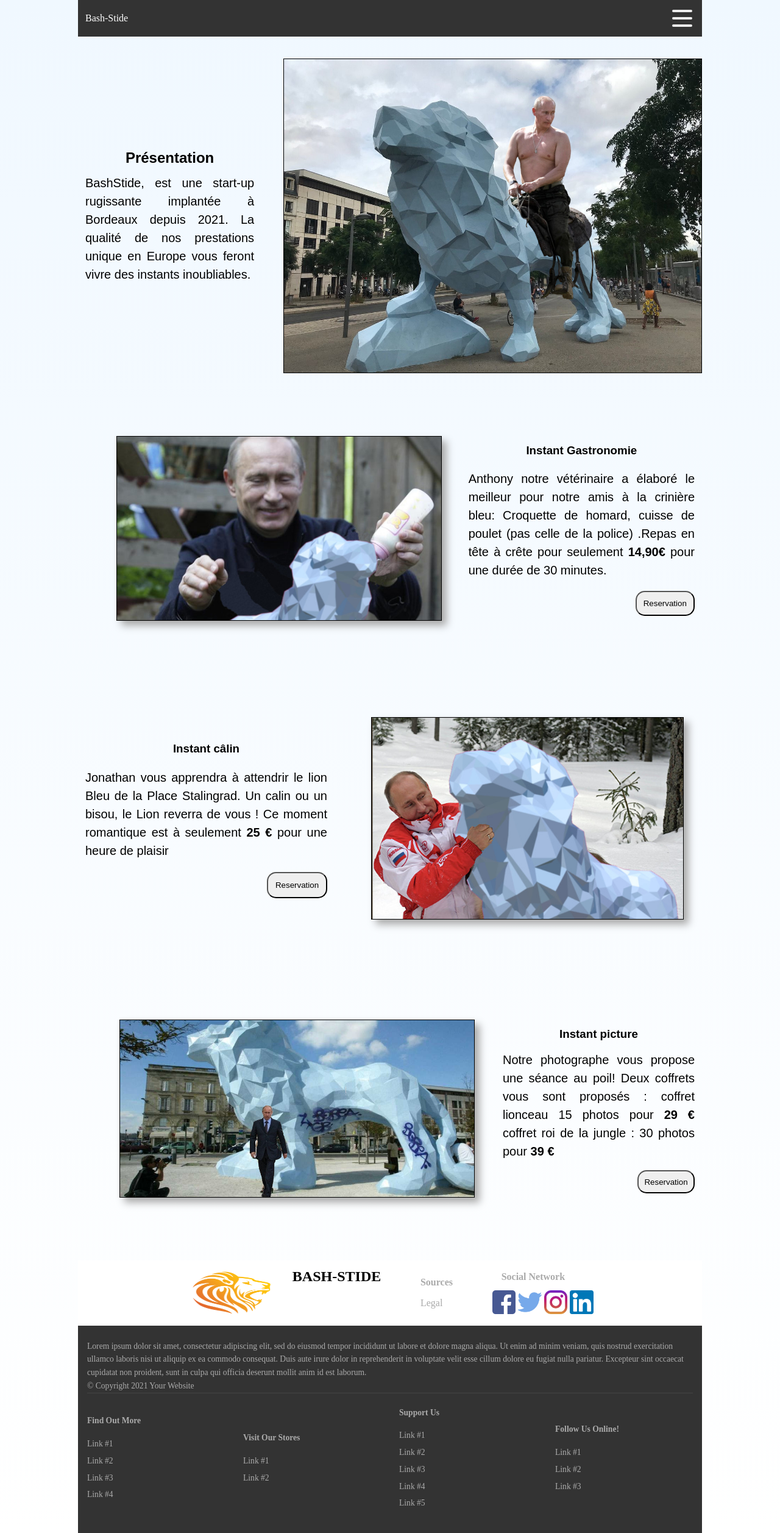
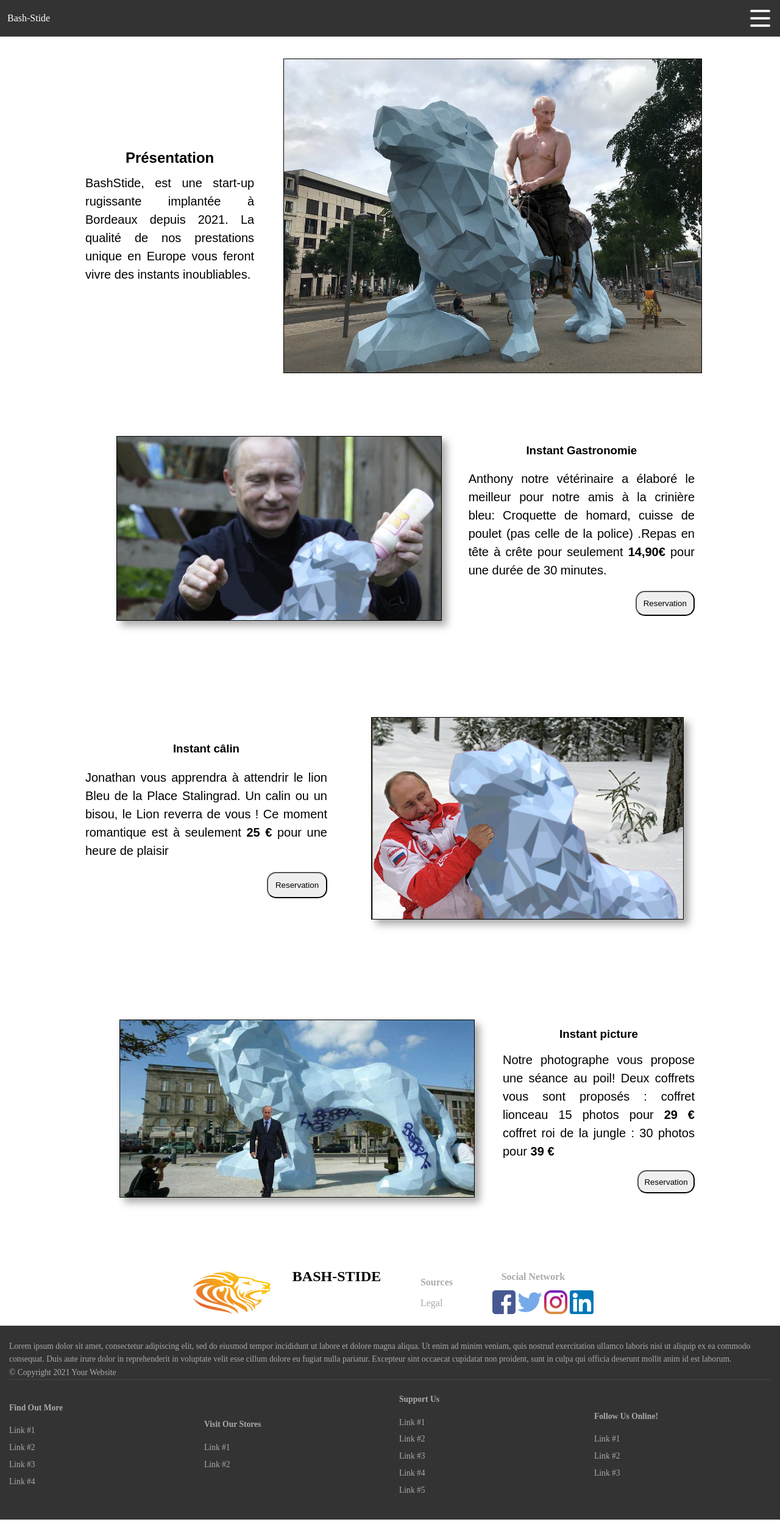
Before and after one commit to clr-89/Project-Bash-stide, a PHP site: page / in a window 1280 px wide. Shown: the whole page at 61% size. After the commit the page ends 2492 px from the top, so only its background shows below. Run offline with PHP 8.4, Linux system fonts and the light colour scheme.

Commit message:
body width 100%

```diff
--- a/index.php
+++ b/index.php
@@ -16,7 +16,7 @@
 <!------------------------------>
 <!----- presentation et activités anthony ------------>
 
-<main class="container">
+<main class="main__container">
 
     <section class="presentation">
 
--- a/style.css
+++ b/style.css
@@ -301,11 +301,11 @@
 /* FOOTER */
 
 
-@media screen and (min-width: 600px) {
+@media screen and (min-width: 700px) {
     .footer__section { width: 50%; }
 }
 
-@media screen and (max-width: 601px) {
+@media screen and (max-width: 701px) {
     .footer__section { width: 100%; }
     .footer__logo__text { display: flex;
         flex-direction: column; align-items: center;}
@@ -328,13 +328,10 @@ a {
 }
 
 /********** main ***********************/
-body {
+.main__container {
     margin: 0 auto;
-    width: 90%;
-    background: linear-gradient(aliceblue, white);
+    width: 80%;
 }
-
-
 /***** image *********/
 .imgs img {
     border: 1px solid black;
@@ -400,10 +397,6 @@ body {
 
 @media screen and (min-width: 700px) {
 
-    body {
-        width:80%
-    }
-
   .presentation {
     display: flex;
     flex-direction: row-reverse;
```
